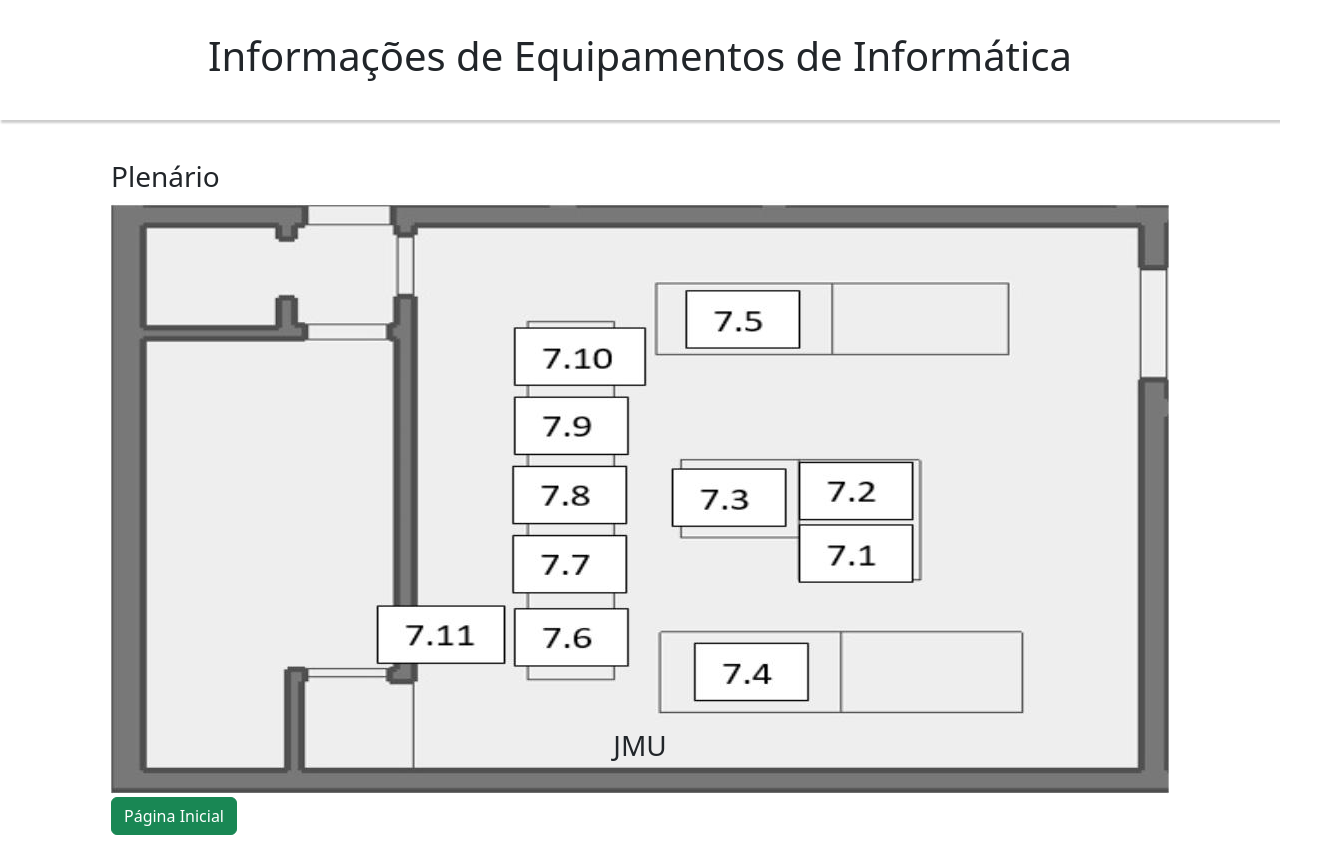
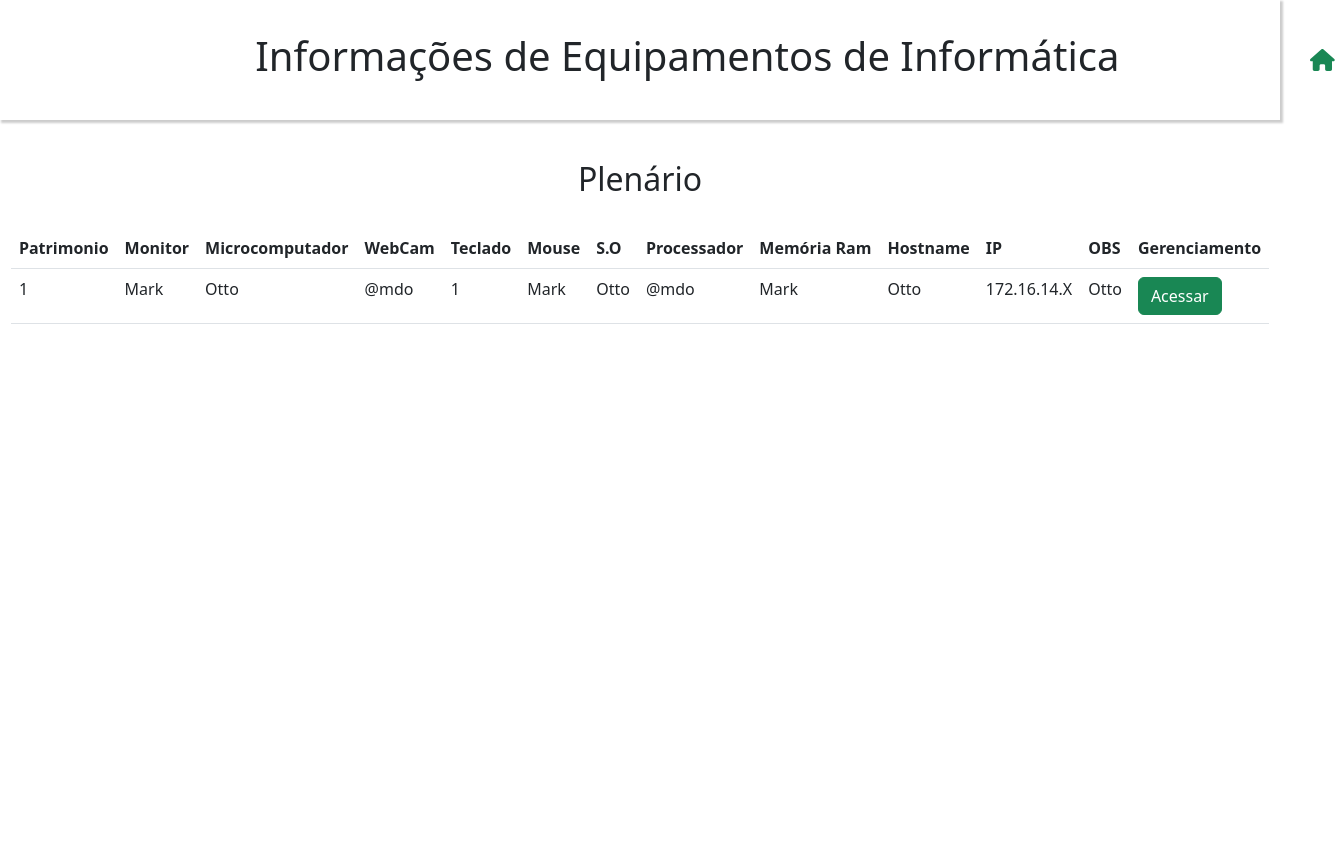
Before and after one commit to fabiovasques87/controleMaquinasJmu, a React (Create React App) app: page /Plenario in a window 1280 px wide. Shown: the whole page, 1335 px wide, since content can reach past the window. After the commit the page ends 800 px from the top, so only its background shows below. Built offline with nearby package versions, Linux system fonts and the light colour scheme.

Commit message:
criado table e centralizado carousel

```diff
--- a/package.json
+++ b/package.json
@@ -3,6 +3,9 @@
   "version": "0.1.0",
   "private": true,
   "dependencies": {
+    "@fortawesome/fontawesome-svg-core": "^6.2.1",
+    "@fortawesome/free-solid-svg-icons": "^6.2.1",
+    "@fortawesome/react-fontawesome": "^0.2.0",
     "@testing-library/jest-dom": "^5.16.5",
     "@testing-library/react": "^13.4.0",
     "@testing-library/user-event": "^13.5.0",
--- a/src/App.tsx
+++ b/src/App.tsx
@@ -1,11 +1,11 @@
-import {useRoutes} from 'react-router-dom';
+import {useRoutes, Link} from 'react-router-dom';
 import logoJmu from './assets/logoJmu.png';
 // import { lists } from './helpers/Dados';
 import {MyRoutes} from './routes/MyRoutes';
 import Style  from './styles.module.css';
-
-
-
+import React from 'react';
+import { FontAwesomeIcon } from '@fortawesome/react-fontawesome';
+import {  faHouse } from '@fortawesome/free-solid-svg-icons';
 
 
 const App = () =>{
@@ -15,17 +15,25 @@ const App = () =>{
   return (
     <div>
       <div className={Style.header}>
-        <h1>Informações de Equipamentos de Informática</h1>< br />
-
+        <h1 className={Style.textHeader}>Informações de Equipamentos de Informática</h1>
+      <Link to={'/'} className={Style.iconHouse}><FontAwesomeIcon icon={faHouse}  /> </Link>
       </div>
       <div className={Style.section}>
           <MyRoutes /> <br />
 
       </div>
+
+      {
+        /*
+
       <div className={Style.footer}>
         <h3>JMU</h3>
-        {/* <img src={logoJmu} className={Style.logoJmu} /> */}
+        <hr />
+        /* <img src={logoJmu} className={Style.logoJmu} />
       </div>
+      */
+      }
+
     </div>
   );
 }
--- a/src/escrivao.module.css
+++ b/src/escrivao.module.css
@@ -7,12 +7,15 @@ body{
 
 
 .section{
-    margin: 10px;
-    display: flex;
-    justify-content: space-around;
-    align-items: center;
+
     width: 800px;
 
+}
+.sectionImg{
+    display: flex;
+    justify-content: center;
+    align-items: center;
+    width: 100%;
 }
 
 .header{
@@ -35,21 +38,18 @@ li{
     list-style: none;
 }
 .monitores{
-    width: 300px;
-    height: 210px;
+    width: auto;
+    height: 300px;
 }
 .cpu{
-    width: 300px;
-    height: 210px;
-    margin-left: 10px;
+    width: auto;
+    height: 300px;
+    margin-bottom: 30px;
+}
 
+
+.backgroundTexto{
+    background-color: #ccc;
+    padding: 10px;
+    text-transform: uppercase;
 }
-.sectionTop{
-
-}
-.sectionBottom{
-    margin-top: 10px;
-}
-.fichaTecnica{
-    background-color: #ccc;
-}
--- a/src/pages/Escrivao.tsx
+++ b/src/pages/Escrivao.tsx
@@ -30,9 +30,9 @@ export const Escrivao =() =>{
         ];
 
     return (
-        <div>
+        <div className={style.section}>
 
-                <h3 className={style.fichaTecnica}>Ficha Técnica</h3>
+                <h3 className={style.backgroundTexto}>Ficha Técnica</h3>
                 <hr />
                 <>
 
@@ -47,10 +47,9 @@ export const Escrivao =() =>{
 
                 <hr />
 
-                 <h4>Imagens do local:</h4>
+                 <h4 className={style.backgroundTexto}>Imagens do local:</h4>
 
-
-     <div className={style.section}>
+                    <div className={style.sectionImg} >
                         <Carousel variant="dark">
                             <Carousel.Item>
                                 <img src={monitores} alt="Monitores escrivão" className={style.monitores} />
@@ -65,12 +64,6 @@ export const Escrivao =() =>{
                     </div>
 
 
-
-
-
-                        <div className={style.sectionBottom}>
-                            <Link to="/"><button className={"btn btn-success"}>Página  Inicial</button></Link>
-                        </div>
         </div>
     );
 }
--- a/src/pages/Plenario.tsx
+++ b/src/pages/Plenario.tsx
@@ -2,21 +2,62 @@ import { Link } from "react-router-dom";
 import { Button } from "react-bootstrap";
 import planta from '../assets/planta.jpg';
 import style from '../styles.module.css';
-
+import Table from 'react-bootstrap/Table';
 
 export const Plenario =() =>{
 
 
     return (
         <div>
+            <h2 className={style.textTitulo}>Plenário</h2>
+            <Table responsive>
+            <thead>
+                    <tr>
+                    <th>Patrimonio</th>
+                    <th>Monitor</th>
+                    <th>Microcomputador</th>
+                    <th>WebCam</th>
+                    <th>Teclado</th>
+                    <th>Mouse</th>
+                    <th>S.O</th>
+                    <th>Processador</th>
+                    <th>Memória Ram</th>
+                    <th>Hostname</th>
+                    <th>IP</th>
+                    <th>OBS</th>
+                    <th>Gerenciamento</th>
+                    </tr>
+                </thead>
+                <tbody>
+                    <tr>
+                    <td>1</td>
+                    <td>Mark</td>
+                    <td>Otto</td>
+                    <td>@mdo</td>
+                    <td>1</td>
+                    <td>Mark</td>
+                    <td>Otto</td>
+                    <td>@mdo</td>
+                    <td>Mark</td>
+                    <td>Otto</td>
+                    <td>172.16.14.X</td>
+                    <td>Otto</td>
+                    <td><Link to={'/escrivao'} ><button className={"btn btn-success"} >Acessar </button> </Link></td>
+                    </tr>
+                </tbody>
+            </Table>
 
-            <h3>Plenário</h3>
-            <img src={planta} alt="" useMap='#image-map' className={style.img}  /><br />
+
+            {
+                /*
+
+                <img src={planta} alt="" useMap='#image-map' className={style.img}  /><br />
                  <map name="image-map" >
                     <area shape="rect" coords="402,119,535,180" alt="Link 1" href="#teste" />
                     <area shape="rect" coords="685,321,813,387" alt="Link 1" href="/escrivao" />
                 </map>
-            <Link to="/"><button className={"btn btn-success"}>Página Inicial</button></Link>
+                */
+            }
         </div>
     );
 }
--- a/src/styles.module.css
+++ b/src/styles.module.css
@@ -16,12 +16,13 @@ body{
 
 .header{
     display: flex;
-    justify-content: center;
+    justify-content: space-around;
     align-items: center;
     height: 120px;
     box-shadow: 2px 2px 2px 1px rgba(0, 0, 0, 0.2);
     margin-bottom: 40px;
 }
+
 
 .title{
     font-size: 30px;
@@ -65,8 +66,29 @@ li{
     left: 0;
     font-size: 30px;
     font-weight: bold;
+    margin-bottom: -120px;
+}
+.linhaFooter{
+    border: 1px solid red;
 }
 .logoJmu{
     width: 300px;
     height: 200px;
 }
+.textHeader{
+    margin-left: 160px;
+
+}
+.iconHouse{
+    margin-right: -150px;
+    color: #198754;
+    font-size: 22px;
+}
+.iconHouse:hover{
+    color: #000;
+
+}
+.textTitulo{
+    text-align: center;
+    margin-bottom: 30px;
+}
```
Also changed, not shown: 1 other file (tests, documents, lock files or other folders). Lines whose indentation alone changed are shown as unchanged.
